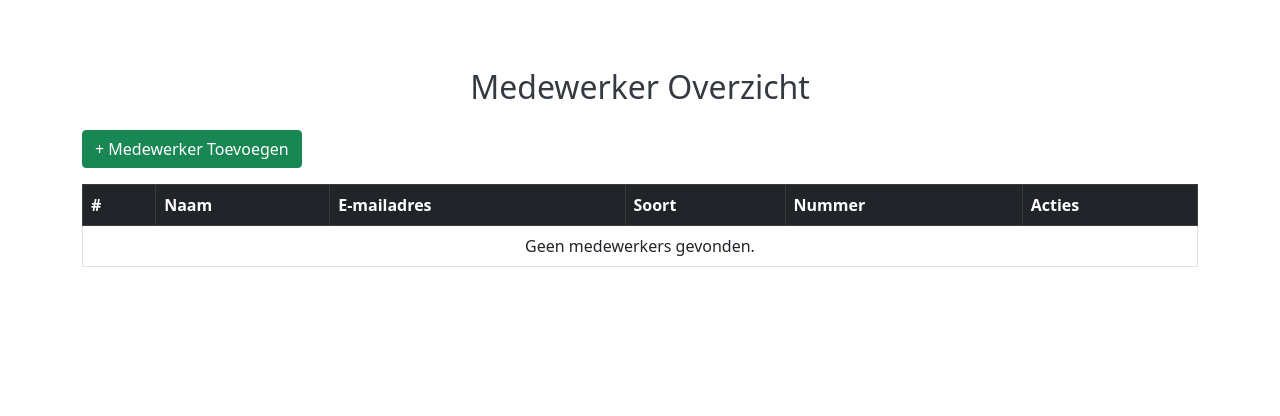
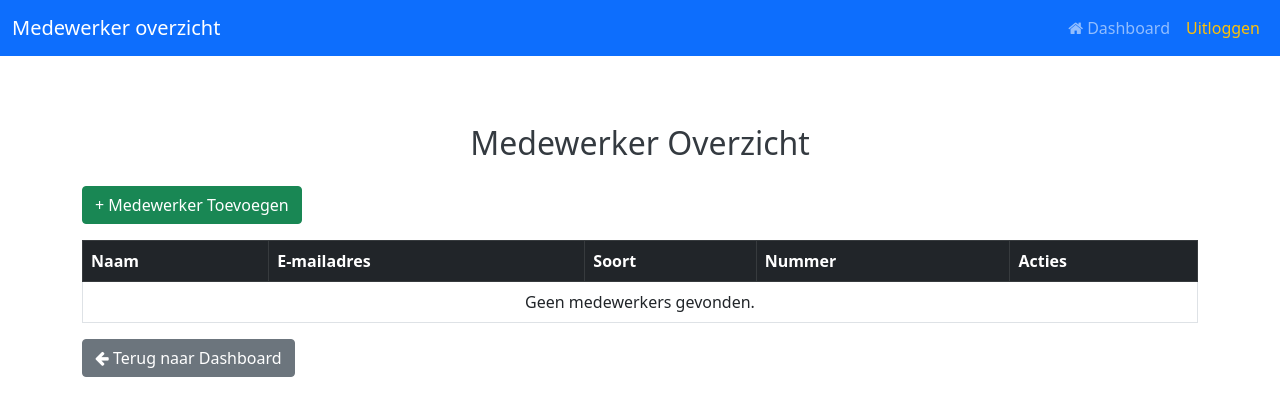
Before and after one commit to lucas-dw16/theater, a PHP site: page /medewerker-overzicht/MedewerkersOV.php in a window 1280 px wide. Shown: the top 416 px of the page. Run offline with PHP 8.4, Linux system fonts and the light colour scheme; the visitor is signed in with stand-in values (Sample User, id 1); data that the repository does not hold is empty.

Commit message:
Update MedewerkersOV.php

```diff
--- a/medewerker-overzicht/MedewerkersOV.php
+++ b/medewerker-overzicht/MedewerkersOV.php
@@ -7,55 +7,74 @@ if (!isset($_SESSION['rol']) || $_SESSION['rol'] !== 'admin') {
     header("Location: ../login.php");
     exit();
 }
-
 ?>
 <!DOCTYPE html>
 <html lang="nl">
 <head>
-    <meta charset="UTF-8">
-    <meta name="viewport" content="width=device-width, initial-scale=1.0">
+    <meta charset="UTF-8" />
+    <meta name="viewport" content="width=device-width, initial-scale=1" />
     <title>Medewerker Overzicht</title>
-    <link rel="stylesheet" href="style.css">
-    <link href="https://cdn.jsdelivr.net/npm/bootstrap@5.0.2/dist/css/bootstrap.min.css" rel="stylesheet">
+    <link rel="stylesheet" href="style.css" />
+    <link href="https://cdn.jsdelivr.net/npm/bootstrap@5.0.2/dist/css/bootstrap.min.css" rel="stylesheet" />
+    <link rel="stylesheet" href="https://cdnjs.cloudflare.com/ajax/libs/font-awesome/4.7.0/css/font-awesome.min.css" />
 </head>
 <body>
+
+<nav class="navbar navbar-expand-lg navbar-dark bg-primary mb-4">
+    <div class="container-fluid">
+    <a class="navbar-brand" href="#">Medewerker overzicht</a>
+
+    <button class="navbar-toggler" type="button" data-bs-toggle="collapse" data-bs-target="#nav">
+      <span class="navbar-toggler-icon"></span>
+    </button>
+
+    <div class="collapse navbar-collapse" id="nav">
+
+      <ul class="navbar-nav ms-auto">
+        <li class="nav-item"><a class="nav-link" href="../inloggen/dashboard.php"><i class="fa fa-home"></i> Dashboard</a></li>
+        <li class="nav-item"><a class="nav-link text-warning" href="../inloggen/logout.php">Uitloggen</a></li>
+      </ul>
+    </div>
+  </div>
+</nav>
+
+
 <div class="container mt-5">
     <h2 class="mb-4">Medewerker Overzicht</h2>
     <div id="alertBox"></div>
 
     <button class="btn btn-success mb-3" onclick="showAddForm()">+ Medewerker Toevoegen</button>
-<div id="medewerkerForm" class="mb-4" style="display: none;">
+
+    <div id="medewerkerForm" class="mb-4" style="display:none;">
         <h5>Nieuwe Medewerker</h5>
         <form id="addMedewerkerForm">
-        <input type="text" name="voornaam" placeholder="Voornaam" required class="form-control mb-2">
-        <input type="text" name="tussenvoegsel" placeholder="Tussenvoegsel" class="form-control mb-2">
-        <input type="text" name="achternaam" placeholder="Achternaam" required class="form-control mb-2">
-        <input type="email" name="gebruikersnaam" placeholder="E-mailadres" required class="form-control mb-2">
-        <input type="text" name="medewerkersoort" placeholder="Soort medewerker" required class="form-control mb-2">
-        <input type="number" name="nummer" placeholder="Medewerkernummer" required class="form-control mb-2">
+            <input type="text" name="voornaam" placeholder="Voornaam" required class="form-control mb-2" />
+            <input type="text" name="tussenvoegsel" placeholder="Tussenvoegsel" class="form-control mb-2" />
+            <input type="text" name="achternaam" placeholder="Achternaam" required class="form-control mb-2" />
+            <input type="email" name="gebruikersnaam" placeholder="E-mailadres" required class="form-control mb-2" />
+            <input type="text" name="medewerkersoort" placeholder="Soort medewerker" required class="form-control mb-2" />
+            <input type="number" name="nummer" placeholder="Medewerkernummer" required class="form-control mb-2" />
             <button type="submit" class="btn btn-primary">Toevoegen</button>
         </form>
     </div>
 
-    <div id="wijzigMedewerkerForm" class="mb-4" style="display: none;">
+    <div id="wijzigMedewerkerForm" class="mb-4" style="display:none;">
         <h5>Medewerker Wijzigen</h5>
         <form id="editMedewerkerForm">
-        <input type="hidden" name="id" id="edit-id">
-        <input type="text" name="voornaam" id="edit-voornaam" required class="form-control mb-2">
-        <input type="text" name="tussenvoegsel" id="edit-tussenvoegsel" class="form-control mb-2">
-        <input type="text" name="achternaam" id="edit-achternaam" required class="form-control mb-2">
-        <input type="email" name="gebruikersnaam" id="edit-gebruikersnaam" required class="form-control mb-2">
-        <input type="text" name="medewerkersoort" id="edit-soort" required class="form-control mb-2">
-        <input type="number" name="nummer" id="edit-nummer" required class="form-control mb-2">
+            <input type="hidden" name="id" id="edit-id" />
+            <input type="text" name="voornaam" id="edit-voornaam" required class="form-control mb-2" />
+            <input type="text" name="tussenvoegsel" id="edit-tussenvoegsel" class="form-control mb-2" />
+            <input type="text" name="achternaam" id="edit-achternaam" required class="form-control mb-2" />
+            <input type="email" name="gebruikersnaam" id="edit-gebruikersnaam" required class="form-control mb-2" />
+            <input type="text" name="medewerkersoort" id="edit-soort" required class="form-control mb-2" />
+            <input type="number" name="nummer" id="edit-nummer" required class="form-control mb-2" />
             <button type="submit" class="btn btn-primary">Opslaan</button>
         </form>
     </div>
 
-
     <table class="table table-bordered">
         <thead class="table-dark">
             <tr>
-                <th>#</th>
                 <th>Naam</th>
                 <th>E-mailadres</th>
                 <th>Soort</th>
@@ -63,12 +82,16 @@ if (!isset($_SESSION['rol']) || $_SESSION['rol'] !== 'admin') {
                 <th>Acties</th>
             </tr>
         </thead>
-        <tbody id="medewerkerTableBody">
-            <!-- Rijen worden via JavaScript geladen -->
-        </tbody>
+        <tbody id="medewerkerTableBody"></tbody>
     </table>
+
+    <a href="../inloggen/dashboard.php" class="btn btn-secondary">
+        <i class="fa fa-arrow-left"></i> Terug naar Dashboard
+    </a>
 </div>
 
+<script src="https://cdn.jsdelivr.net/npm/bootstrap@5.0.2/dist/js/bootstrap.bundle.min.js"></script>
 <script src="medewerker.js"></script>
+
 </body>
 </html>
```
Lines whose indentation alone changed are shown as unchanged.
